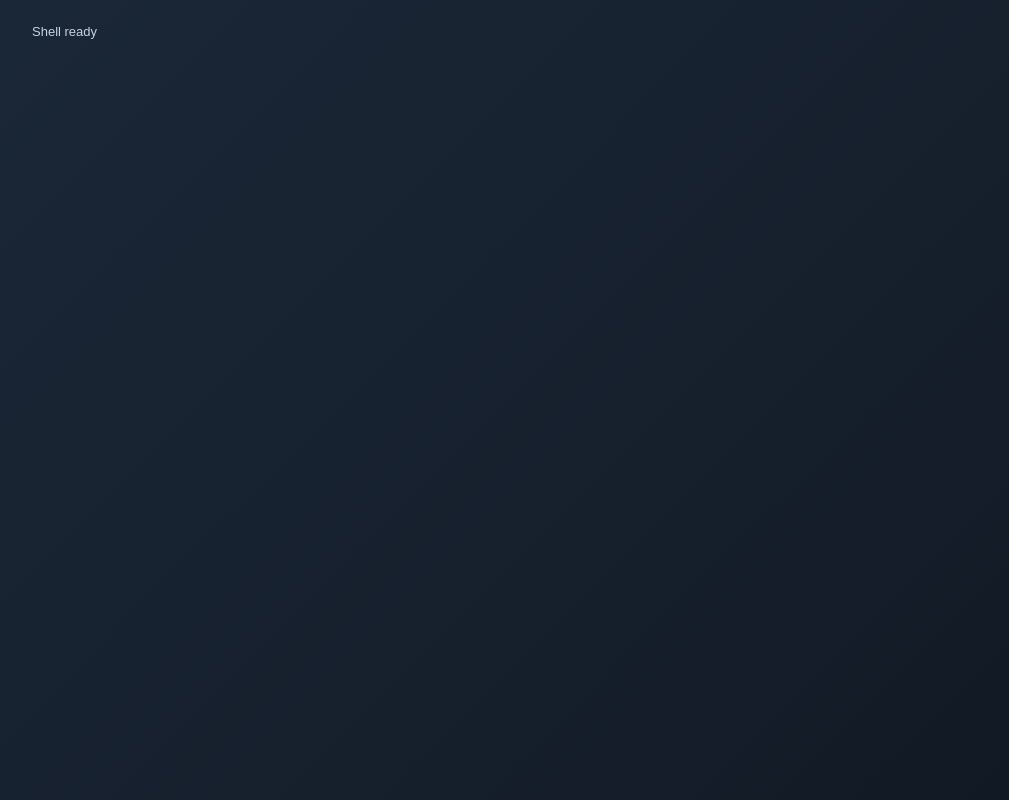
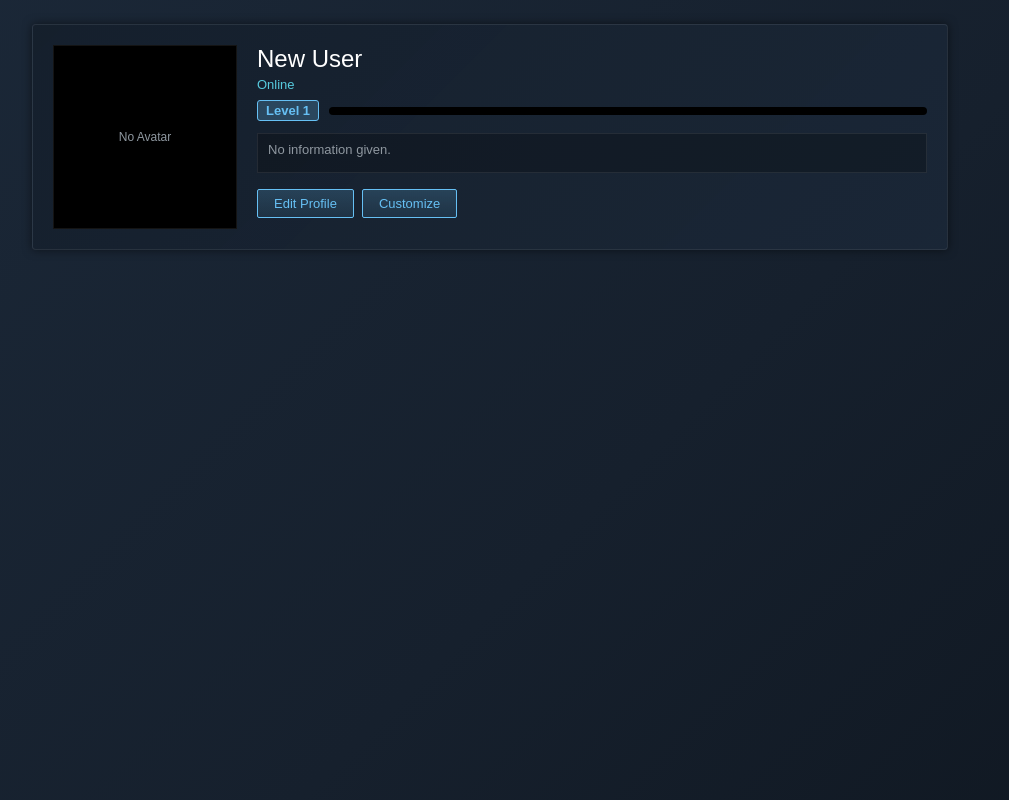
Before and after one commit to Thomyorke1412/kyoma-dashboard, a React (Vite) app: page / in a window 1280 px wide. Shown: the whole page, without its empty margins (150-1159 px from the left). Built offline with nearby package versions, Linux system fonts and the light colour scheme.

Commit message:
feat: profile header with inline editing and level badge

```diff
--- a/src/App.jsx
+++ b/src/App.jsx
@@ -2,9 +2,18 @@ import { useEffect, useState } from 'react'
 import { loadState, saveState } from './lib/storage'
 import { BACKGROUND_PRESETS } from './lib/presets'
 import useIdbImage from './lib/useIdbImage'
+import ProfileHeader from './components/ProfileHeader'
 
 export default function App() {
   const [state, setState] = useState(loadState)
+  const [editMode, setEditMode] = useState(false)
+  const [toast, setToast] = useState(null)
+
+  function notify(message, kind) {
+    setToast({ message, kind })
+    window.clearTimeout(notify.timer)
+    notify.timer = window.setTimeout(() => setToast(null), 4000)
+  }
   const bgIdbUrl = useIdbImage(state.theme.background.type === 'idb' ? state.theme.background.value : null)
 
   useEffect(() => {
@@ -30,7 +39,17 @@ export default function App() {
   return (
     <>
       <div className="page-background" style={backgroundStyle} />
-      <div className="app">Shell ready</div>
+      <div className="app">
+        <ProfileHeader
+          profile={state.profile}
+          xp={state.xp}
+          editMode={editMode}
+          onProfileChange={(patch) => setState((s) => ({ ...s, profile: { ...s.profile, ...patch } }))}
+          onToggleEdit={() => setEditMode((v) => !v)}
+          onOpenCustomize={() => {}}
+          onNotify={(m) => notify(m)}
+        />
+      </div>
     </>
   )
 }
--- /dev/null
+++ b/src/components/LevelBadge.jsx
@@ -0,0 +1,13 @@
+import { levelProgress } from '../lib/xp'
+
+export default function LevelBadge({ xp }) {
+  const p = levelProgress(xp)
+  return (
+    <div className="level-badge-row" title={`${p.intoLevel} / ${p.needed} XP into level ${p.level}`}>
+      <span className="level-badge">Level {p.level}</span>
+      <div className="xp-bar">
+        <div className="xp-bar-fill" style={{ width: `${p.pct}%` }} />
+      </div>
+    </div>
+  )
+}
--- /dev/null
+++ b/src/components/ProfileHeader.jsx
@@ -0,0 +1,118 @@
+import useIdbImage from '../lib/useIdbImage'
+import { putBlob } from '../lib/idb'
+import LevelBadge from './LevelBadge'
+
+export default function ProfileHeader({ profile, xp, editMode, onProfileChange, onToggleEdit, onOpenCustomize, onNotify }) {
+  const avatarUrl = useIdbImage(profile.avatar.type === 'idb' ? profile.avatar.value : null)
+  const avatarSrc = profile.avatar.type === 'url' && profile.avatar.value ? profile.avatar.value : avatarUrl
+
+  async function handleAvatarFile(e) {
+    const file = e.target.files?.[0]
+    if (!file) return
+    try {
+      await putBlob('avatar', file)
+      onProfileChange({ avatar: { type: 'idb', value: 'avatar' } })
+    } catch {
+      onNotify('Could not store avatar — browser storage may be full or blocked.')
+    }
+  }
+
+  return (
+    <header className="profile-header">
+      <div className="avatar-column">
+        <div className="avatar-frame">
+          {avatarSrc ? (
+            <img src={avatarSrc} alt="avatar" />
+          ) : (
+            <div className="avatar-empty">No Avatar</div>
+          )}
+        </div>
+        {editMode && (
+          <div className="card-toolbar">
+            <label className="btn btn-sm">
+              Upload avatar
+              <input type="file" accept="image/*" hidden onChange={handleAvatarFile} />
+            </label>
+          </div>
+        )}
+      </div>
+      <div className="profile-info">
+        {editMode ? (
+          <input
+            className="display-name-input"
+            value={profile.displayName}
+            onChange={(e) => onProfileChange({ displayName: e.target.value })}
+          />
+        ) : (
+          <h1 className="display-name">{profile.displayName}</h1>
+        )}
+        <div className="status-line">
+          {editMode ? (
+            <>
+              <input
+                placeholder="Status"
+                value={profile.status.text}
+                onChange={(e) => onProfileChange({ status: { ...profile.status, text: e.target.value } })}
+                style={{ width: 140 }}
+              />
+              <input
+                type="color"
+                value={profile.status.color}
+                onChange={(e) => onProfileChange({ status: { ...profile.status, color: e.target.value } })}
+                style={{ width: 34, padding: 2 }}
+                title="Status color"
+              />
+            </>
+          ) : (
+            <span style={{ color: profile.status.color }}>{profile.status.text}</span>
+          )}
+        </div>
+        <LevelBadge xp={xp} />
+        <div className="profile-fields">
+          {editMode ? (
+            <>
+              <input
+                placeholder="Real name"
+                value={profile.realName}
+                onChange={(e) => onProfileChange({ realName: e.target.value })}
+                style={{ width: '100%', marginBottom: 6 }}
+              />
+              <input
+                placeholder="Location"
+                value={profile.location}
+                onChange={(e) => onProfileChange({ location: e.target.value })}
+                style={{ width: '100%' }}
+              />
+            </>
+          ) : (
+            <>
+              {profile.realName && <div className="field">{profile.realName}</div>}
+              {profile.location && <div className="field">{profile.location}</div>}
+            </>
+          )}
+        </div>
+        <div className="summary-box">
+          {editMode ? (
+            <textarea
+              rows={3}
+              placeholder="Write your summary..."
+              value={profile.summary}
+              onChange={(e) => onProfileChange({ summary: e.target.value })}
+              style={{ width: '100%' }}
+            />
+          ) : (
+            profile.summary || <span style={{ color: 'var(--text-dim)' }}>No information given.</span>
+          )}
+        </div>
+        <div className="header-actions">
+          <button className={`btn ${editMode ? 'btn-edit-active' : ''}`} onClick={onToggleEdit}>
+            {editMode ? 'Done Editing' : 'Edit Profile'}
+          </button>
+          <button className="btn" onClick={onOpenCustomize}>
+            Customize
+          </button>
+        </div>
+      </div>
+    </header>
+  )
+}
```
